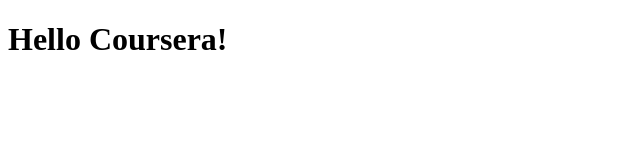
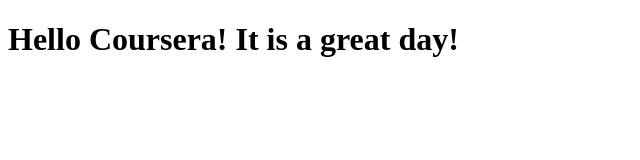
Before and after one commit to TahirMuzaffar/coursera-repository, a plain HTML site: page site/index.html in a window 1280 px wide. Shown: the whole page, without its empty margins (0-640 px from the left). Drawn offline with Linux system fonts and the light colour scheme.

Commit message:
Small addition to our page content.

```diff
--- a/site/index.html
+++ b/site/index.html
@@ -4,6 +4,6 @@
 	<title>Hello Coursera!</title>
 </head>
 <body>
-<h1>Hello Coursera!</h1>
+<h1>Hello Coursera! It is a great day!</h1>
 </body>
 </html>
```
